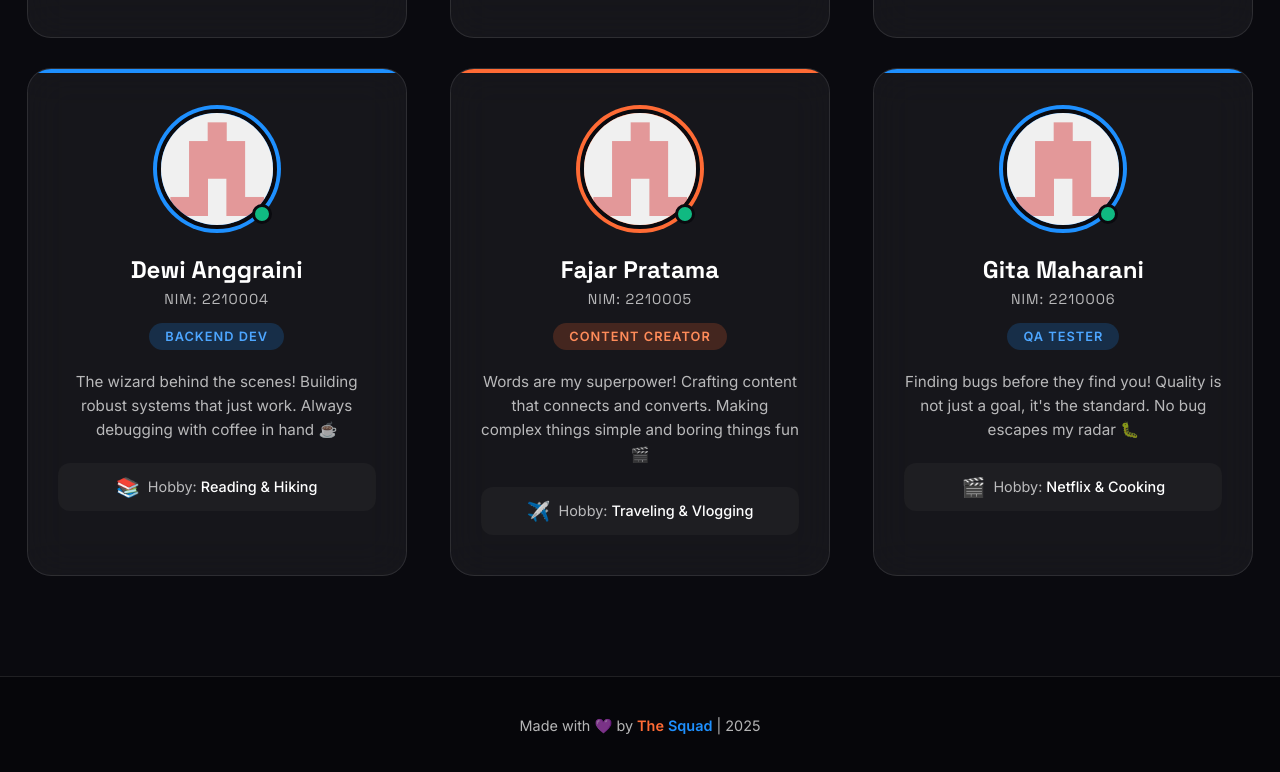
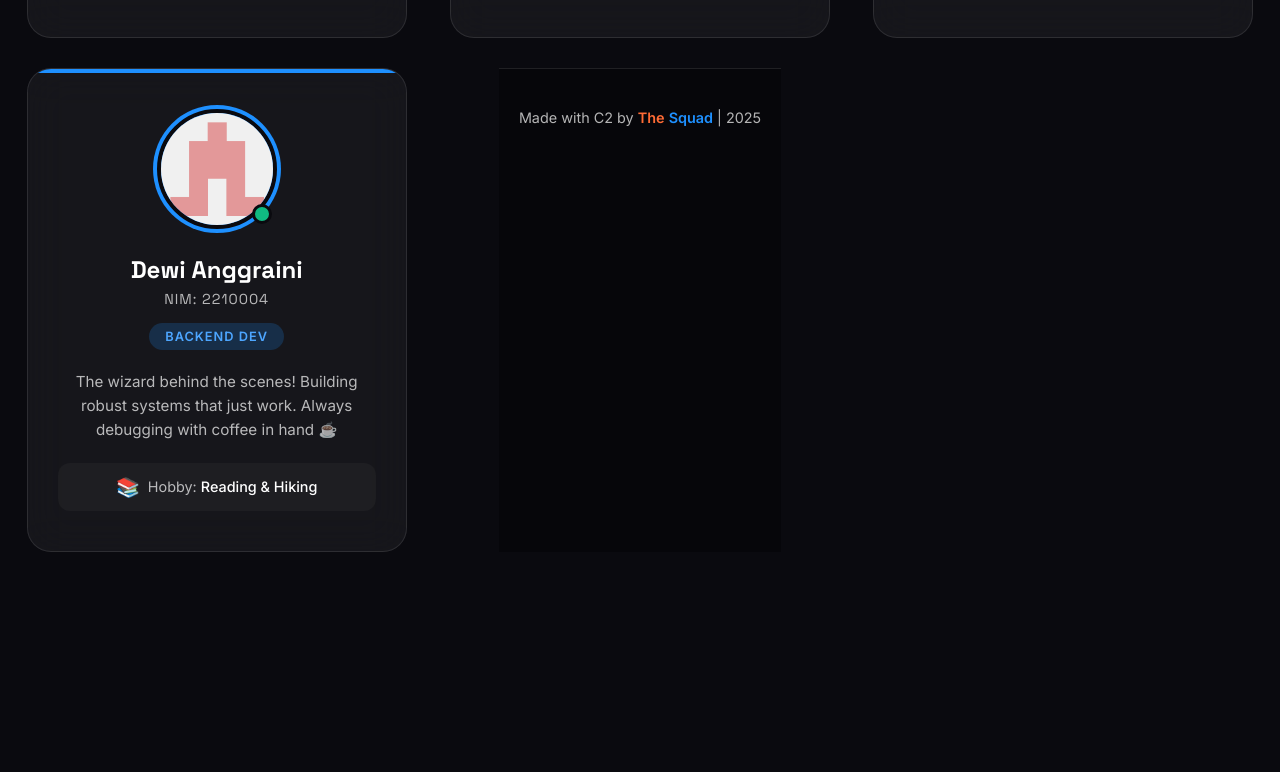
Before and after one commit to RafyGantenk123/rafi, a plain HTML site: page index.html in a window 1280 px wide. Shown: the part 872-1644 px from the top of the page. After the commit the page ends 1524 px from the top, so only its background shows below. Drawn offline with Linux system fonts and the light colour scheme.

Commit message:
hapus mem 5

```diff
--- a/index.html
+++ b/index.html
@@ -107,47 +107,9 @@
                 </div>
             </div>
 
-            <!-- Member 5 -->
-            <div class="member-card">
-                <div class="profile-wrapper">
-                    <div class="profile-ring"></div>
-                    <img src="imagefoto.png" alt="Fajar Pratama" class="profile-img">
-                    <div class="status-dot"></div>
-                </div>
-                <h3 class="member-name">Fajar Pratama</h3>
-                <p class="member-nim">NIM: 2210005</p>
-                <span class="member-role">Content Creator</span>
-                <p class="member-intro">Words are my superpower! Crafting content that connects and converts. Making
-                    complex things simple and boring things fun 🎬</p>
-                <div class="hobby-section">
-                    <span class="hobby-icon">✈️</span>
-                    <span class="hobby-text">Hobby: <span>Traveling & Vlogging</span></span>
-                </div>
-            </div>
-
-            <!-- Member 6 -->
-            <div class="member-card">
-                <div class="profile-wrapper">
-                    <div class="profile-ring"></div>
-                    <img src="imagefoto.png" alt="Gita Maharani" class="profile-img">
-                    <div class="status-dot"></div>
-                </div>
-                <h3 class="member-name">Gita Maharani</h3>
-                <p class="member-nim">NIM: 2210006</p>
-                <span class="member-role">QA Tester</span>
-                <p class="member-intro">Finding bugs before they find you! Quality is not just a goal, it's the
-                    standard. No bug escapes my radar 🐛</p>
-                <div class="hobby-section">
-                    <span class="hobby-icon">🎬</span>
-                    <span class="hobby-text">Hobby: <span>Netflix & Cooking</span></span>
-                </div>
-            </div>
-        </div>
-    </section>
-
     <!-- Footer -->
     <footer>
-        <p class="footer-text">Made with 💜 by <span class="orange">The</span> <span class="blue">Squad</span> | 2025
+        <p class="footer-text">Made with C2 by <span class="orange">The</span> <span class="blue">Squad</span> | 2025
         </p>
     </footer>
 
```
